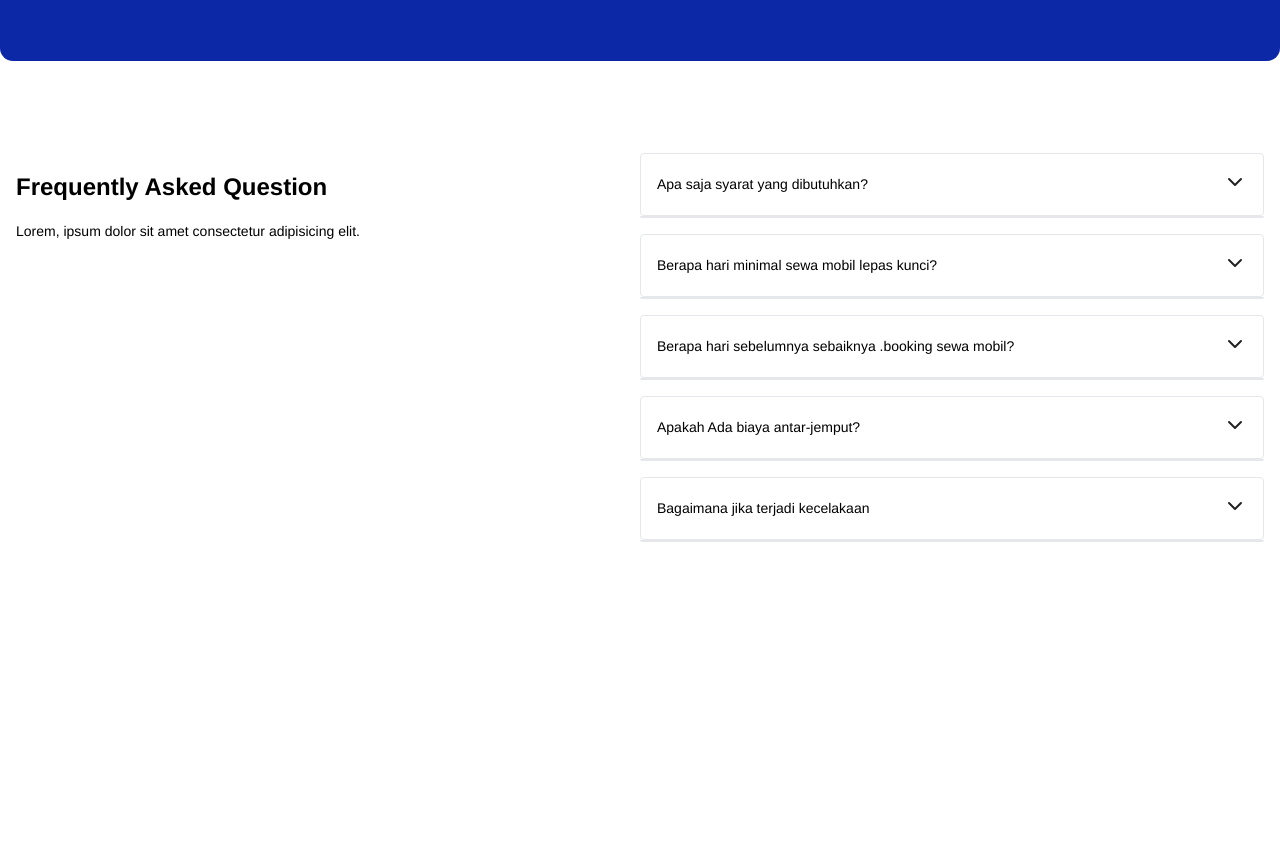
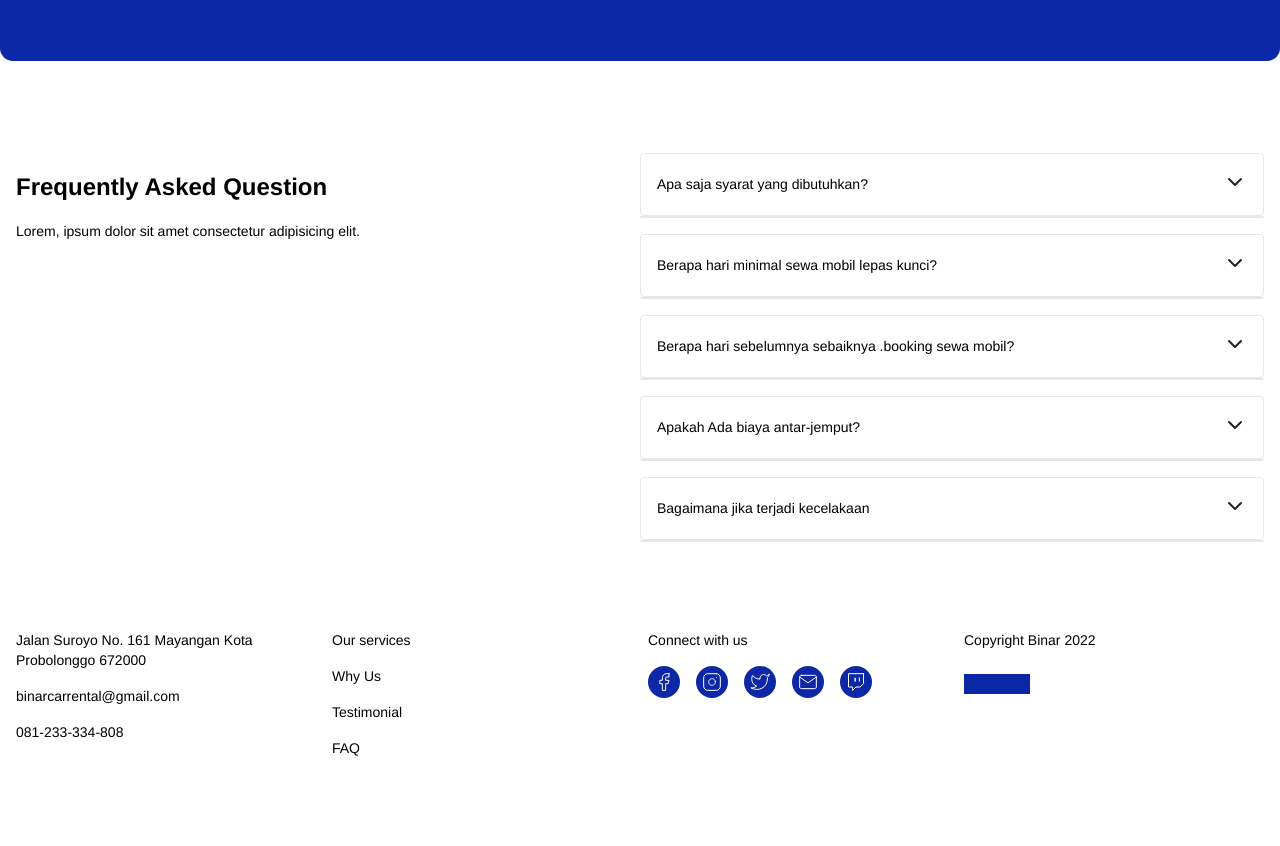
Before and after one commit to XisUndefined/24001117-synrgy7-muh-bcr-ch2, a website: page index.html in a window 1280 px wide. Shown: the part 2728-3574 px from the top of the page. Before the commit the page ends 3270 px from the top, so only its background shows below. Drawn offline with Linux system fonts and the light colour scheme.

Commit message:
feat: add footer section

```diff
--- a/index.html
+++ b/index.html
@@ -410,6 +410,53 @@
         </div>
       </section>
     </main>
+    <footer class="flex w-full justify-center">
+      <div
+        class="container mx-auto items-center xl:items-start flex flex-wrap xl:flex-nowrap my-7 ps-4 md:my-20"
+      >
+        <div
+          class="address flex flex-wrap gap-4 xl:w-1/4 text-sm font-light leading-5 my-2"
+        >
+          <p class="w-full">
+            Jalan Suroyo No. 161 Mayangan Kota Probolonggo 672000
+          </p>
+          <p class="w-full">binarcarrental@gmail.com</p>
+          <p class="w-full">081-233-334-808</p>
+        </div>
+        <div
+          class="link flex flex-wrap gap-4 w-full xl:w-1/4 text-sm font-normal leading-5 my-2"
+        >
+          <a href="#services" class="w-full">Our services</a>
+          <a href="#about" class="w-full">Why Us</a>
+          <a href="#testimonial" class="w-full">Testimonial</a>
+          <a href="#faq" class="w-full">FAQ</a>
+        </div>
+        <div
+          class="contact flex flex-wrap gap-4 w-full xl:w-1/4 text-sm font-light leading-5 my-2"
+        >
+          <p class="w-full">Connect with us</p>
+          <div class="social flex w-full gap-4">
+            <a href="#"
+              ><img src="./public/img/facebook.svg" alt="facebook"
+            /></a>
+            <a href="#"
+              ><img src="./public/img/instagram.svg" alt="instagram"
+            /></a>
+            <a href="#"><img src="./public/img/twitter.svg" alt="twitter" /></a>
+            <a href="#"><img src="./public/img/email.svg" alt="email" /></a>
+            <a href="#"><img src="./public/img/twitch.svg" alt="twitch" /></a>
+          </div>
+        </div>
+        <div
+          class="copyright flex flex-wrap gap-4 xl:w-1/4 text-sm font-light leading-5 my-2"
+        >
+          <p class="w-full">Copyright Binar 2022</p>
+          <a href="#home" class="bg-darkblue-700 text-darkblue-700 px-5 my-2"
+            >logo</a
+          >
+        </div>
+      </div>
+    </footer>
     <script type="module" src="./public/js/script.js"></script>
   </body>
 </html>
```
Also changed, not shown: public/css/style.css, public/img/email.svg (added), public/img/facebook.svg (added), public/img/instagram.svg (added), public/img/twitch.svg (added), public/img/twitter.svg (added).
